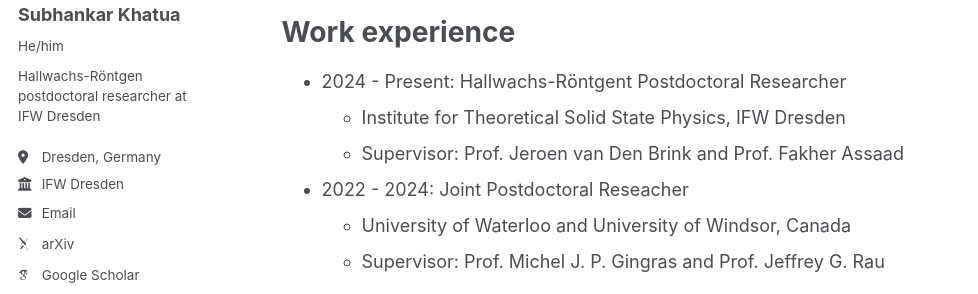
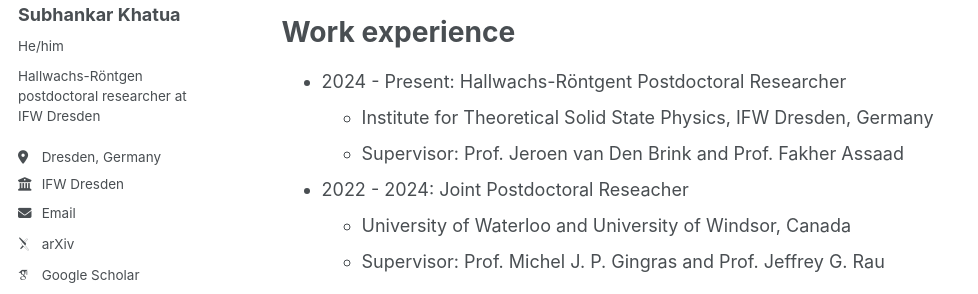
Before and after one commit to subhankar-khatua/subhankar-khatua.github.io, a Jekyll site: the page built from _pages/cv.md, in a window 1280 px wide and 900 px high. Shown: the part 294-588 px from the top of the window, without its empty margins (0-978 px from the left). Built offline with Jekyll 4.4.1, drawn with Linux system fonts in a browser that asks for light colours; some web fonts are replaced.

Commit message:
Update cv.md

```diff
--- a/_pages/cv.md
+++ b/_pages/cv.md
@@ -18,7 +18,7 @@ Education
 Work experience
 ======
 * 2024 - Present: Hallwachs-Röntgent Postdoctoral Researcher
-  * Institute for Theoretical Solid State Physics, IFW Dresden
+  * Institute for Theoretical Solid State Physics, IFW Dresden, Germany
   * Supervisor: Prof. Jeroen van Den Brink and Prof. Fakher Assaad
 
 * 2022 - 2024: Joint Postdoctoral Reseacher
```
